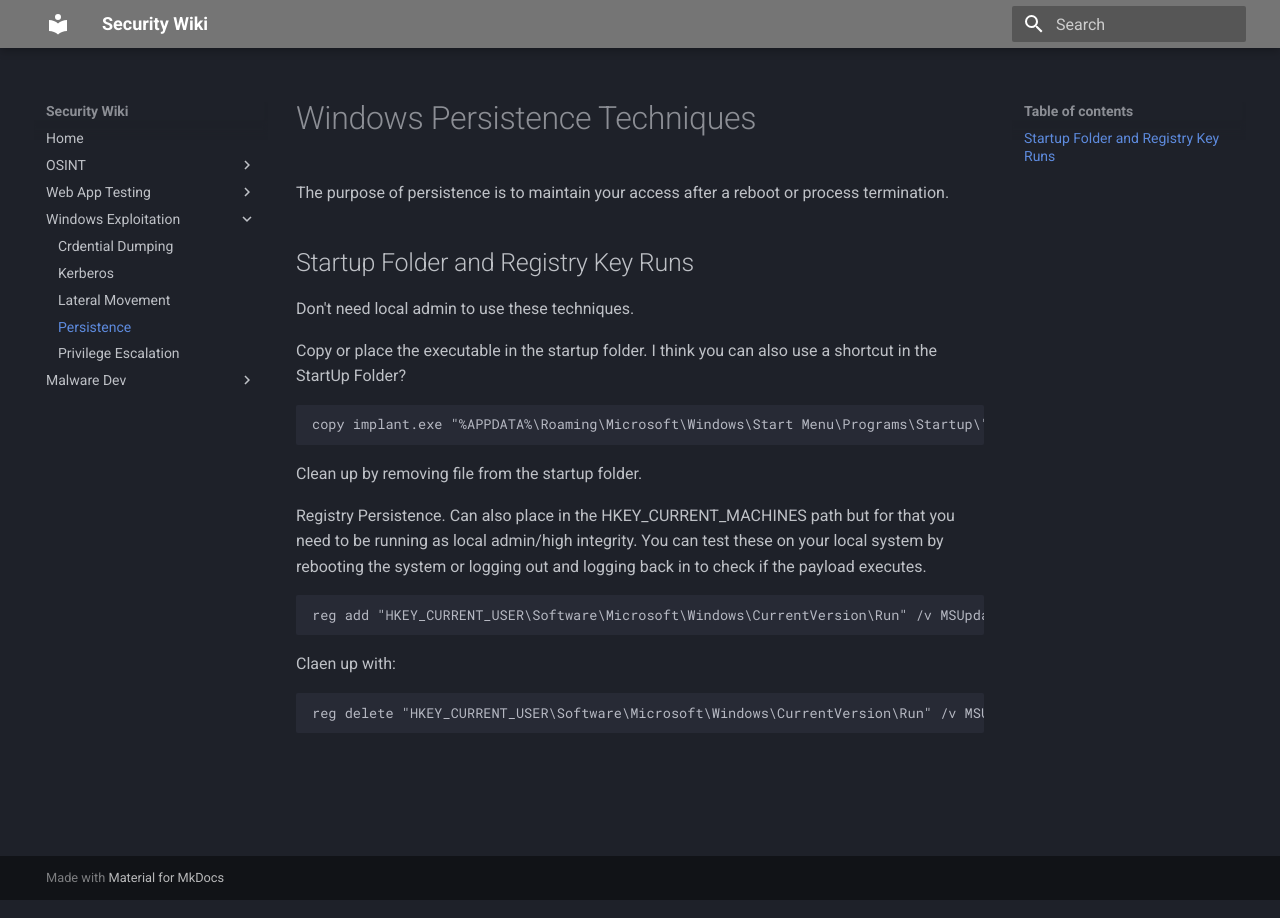
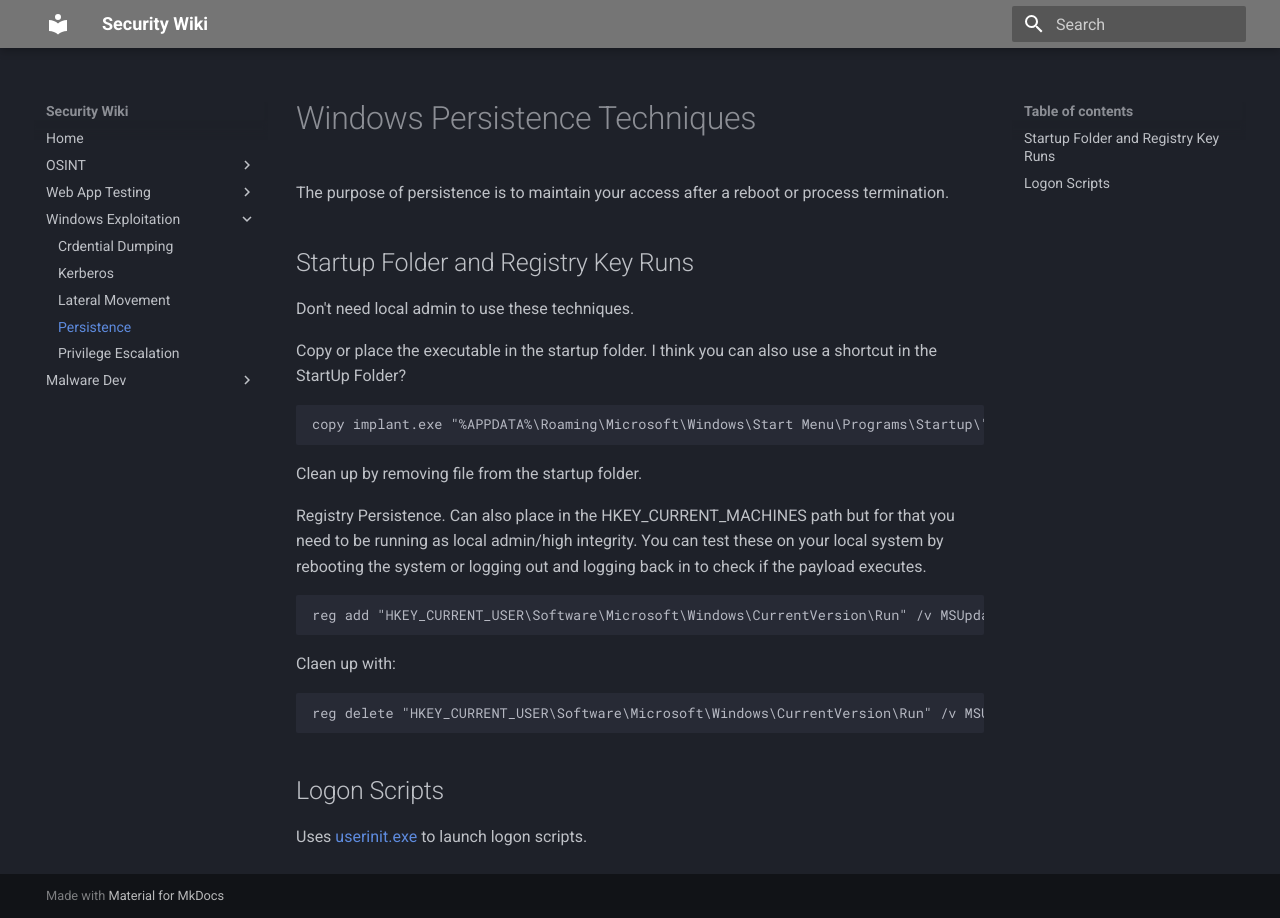
Before and after one commit to ConfusingBLANK/confusingblank.github.io, an MkDocs documentation site: the page built from docs/windowsexploitation/persistence.md, in a window 1280 px wide. Built offline with MkDocs 1.6.1 and Material for MkDocs 9.7.7, drawn with Linux system fonts in a browser that asks for light colours.

Commit message:
site theme changes

````diff
--- a/docs/windowsexploitation/persistence.md
+++ b/docs/windowsexploitation/persistence.md
@@ -24,3 +24,6 @@ Claen up with:
 ```
 reg delete "HKEY_CURRENT_USER\Software\Microsoft\Windows\CurrentVersion\Run" /v MSUpdate /f
 ```
+
+## Logon Scripts
+Uses [userinit.exe](https://answers.microsoft.com/en-us/windows/forum/all/userinit-logon-application/7148e668-3e7a-4276-bf6d-f0183e3bfb7c) to launch logon scripts.
````
